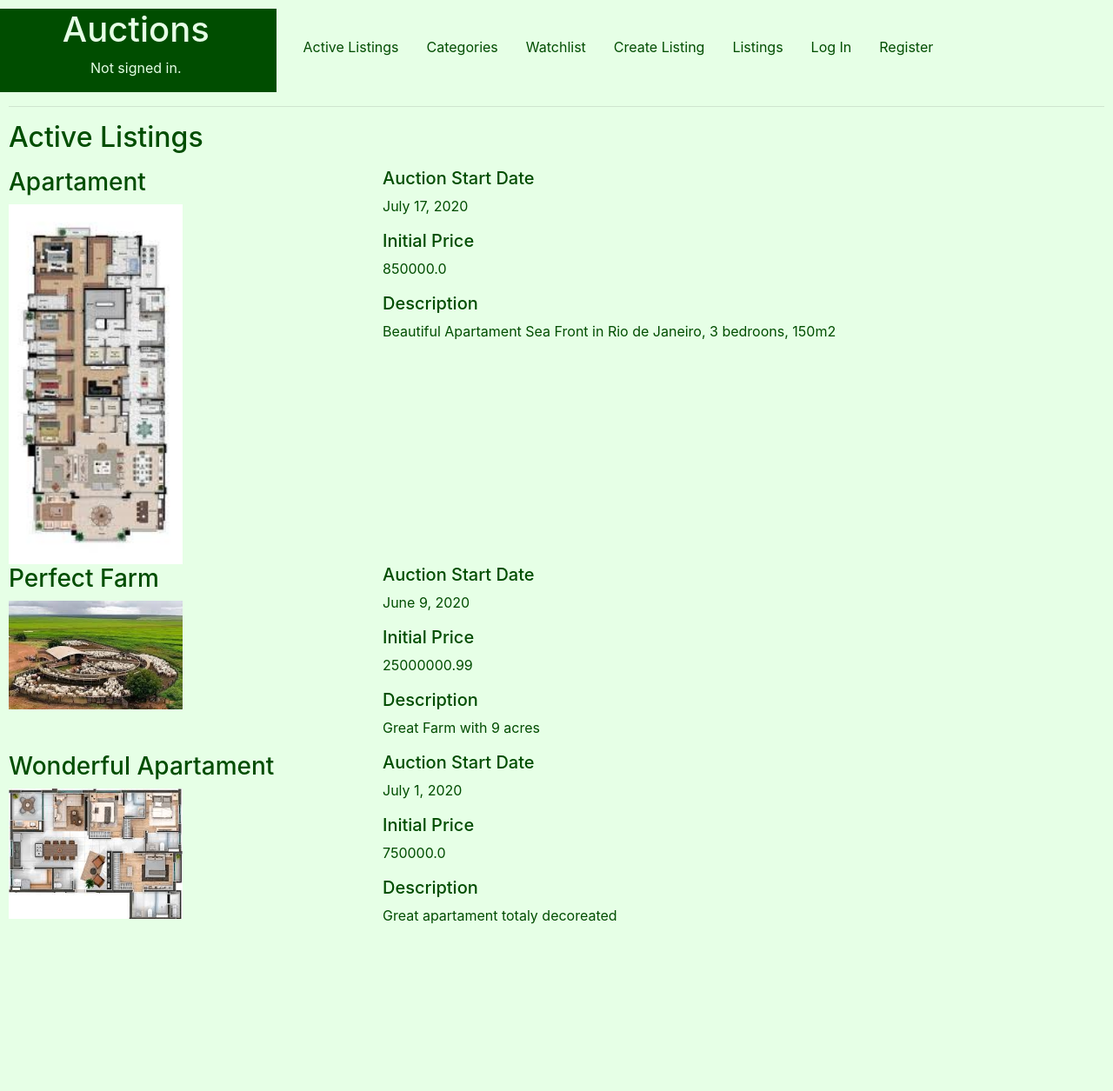
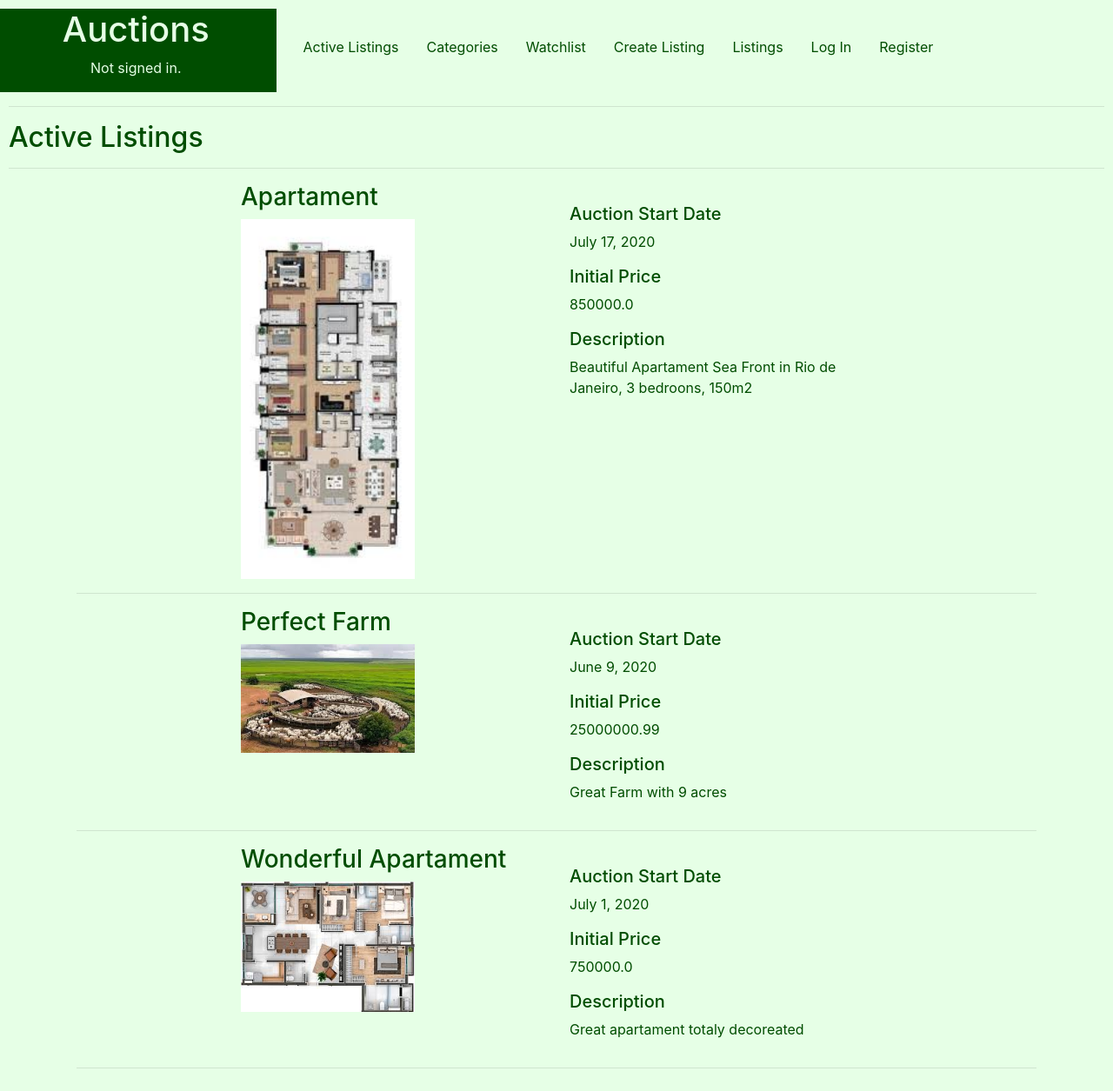
Before and after one commit to gracebcorrea/Project2---Commerce, a Django app: page / in a window 1280 px wide. Shown: the whole page at 87% size. Before the commit the page ends 1063 px from the top, so only its background shows below. Run offline with Django 3.2, Linux system fonts and the light colour scheme; data comes from the database, SQL or seed files in the repository; some libraries are stand-ins or nearby versions.

Commit message:
Update index.html

```diff
--- a/commerce/auctions/templates/auctions/index.html
+++ b/commerce/auctions/templates/auctions/index.html
@@ -3,20 +3,24 @@
 {% block body %}
   <h2>Active Listings</h2>
     <p> {{message}}</p>
-
+    <hr>
     <div class="form-group">
       	<form >
             {% csrf_token %}
             {% if ActiveListings|length > 0 %}
                 {% for Active in ActiveListings %}
                     {%if Active.Lstatus == "A"%}
-                        <div class="flex-container">
+                        <div class="container" style="border:#004d00; width:90%">
                             <div class="row"  width="1700px">
+                                <div class="col-lg-2">
+                                </div>
                                 <div class="col-lg-4">
                                     <h3>{{ Active.Ltitle }}</h3>
     		                            <img src=" {{Active.Limage.url}} "  width="200">
+                                    <br>
                                 </div>
-                                <div class="col-lg-8">
+                                <div class="col-lg-4">
+                                  <br>
                                   <h5>Auction Start Date  </h5>
                                   <p>{{ Active.Ldatestart }}</p>
                                   <h5>Initial Price </h5>
@@ -24,7 +28,10 @@
                        	          <h5>Description</h5>
     					        	          <p>{{ Active.Ldescription }}</p>
                                 </div>
+                                <div class="col-lg-2">
+                                </div>
                             </div>
+                            <hr>
                         </div>
                         {%endif%}
     				        {% endfor %}
```
